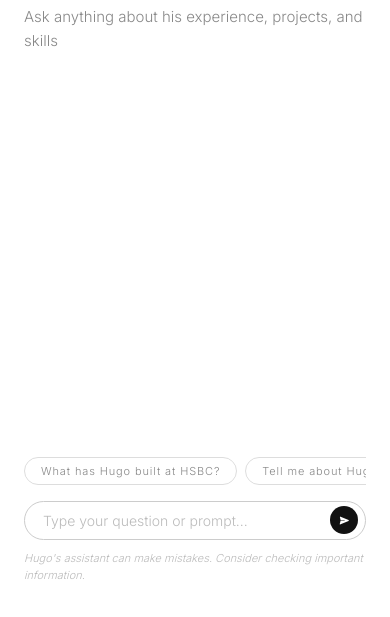
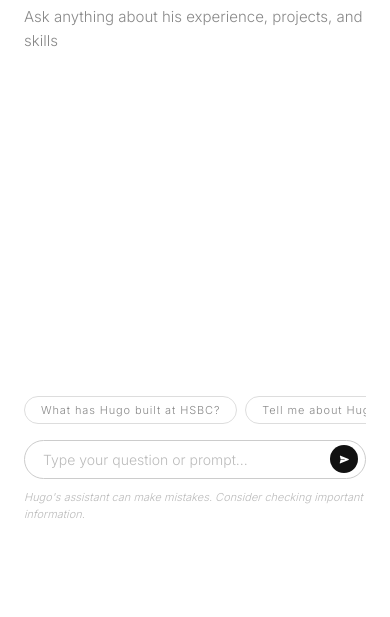
Before and after one commit to hugowph/my-ai-assistant, a website: page index.html in a window 390 px wide. Shown: the part 99-716 px from the top of the page. Drawn offline with nearby package versions, Linux system fonts and the light colour scheme.

Commit message:
Tighten mobile height and move input up 40px

```diff
--- a/index.html
+++ b/index.html
@@ -304,7 +304,7 @@
     /* ── Mobile ── */
     @media (max-width: 600px) {
       .page {
-        height: 100dvh;
+        height: 88dvh;
         align-items: stretch;
         padding: 0 24px;
       }
@@ -317,7 +317,7 @@
 
       .bottom-section {
         margin-top: auto;
-        padding-bottom: 160px;
+        padding-bottom: 120px;
       }
 
       .heading {
```
